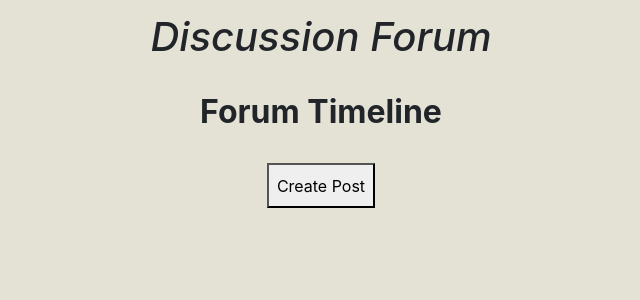
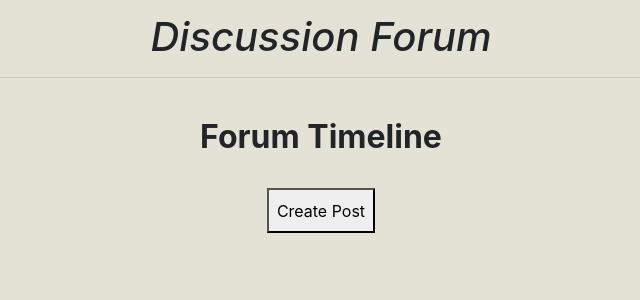
Before and after one commit to calliestump/disussion-forum, a React (Create React App) app: page / in a window 1280 px wide. Shown: the top 300 px of the page, without its empty margins (319-959 px from the left). Built offline with nearby package versions, Linux system fonts and the light colour scheme.

Commit message:
add first test for reducers
Co-authored-by: Callie Stump <callie@stu.mp>
Co-authored-by: Joseph Giunta <jgnohack@gmail.com>

```diff
--- /dev/null
+++ b/reducers/post-list-reducer.js
@@ -0,0 +1,3 @@
+export default (state = {}, action) => {
+
+};
--- a/src/components/Header.js
+++ b/src/components/Header.js
@@ -5,6 +5,7 @@ function Header(){
   return (
     <React.Fragment>
       <h1><i>Discussion Forum</i></h1>
+      <hr />
     </React.Fragment>
 
   )
```
Also changed, not shown: src/components/NewPostForm.js (+1 -7 lines), 1 other file (tests, documents, lock files or other folders).
